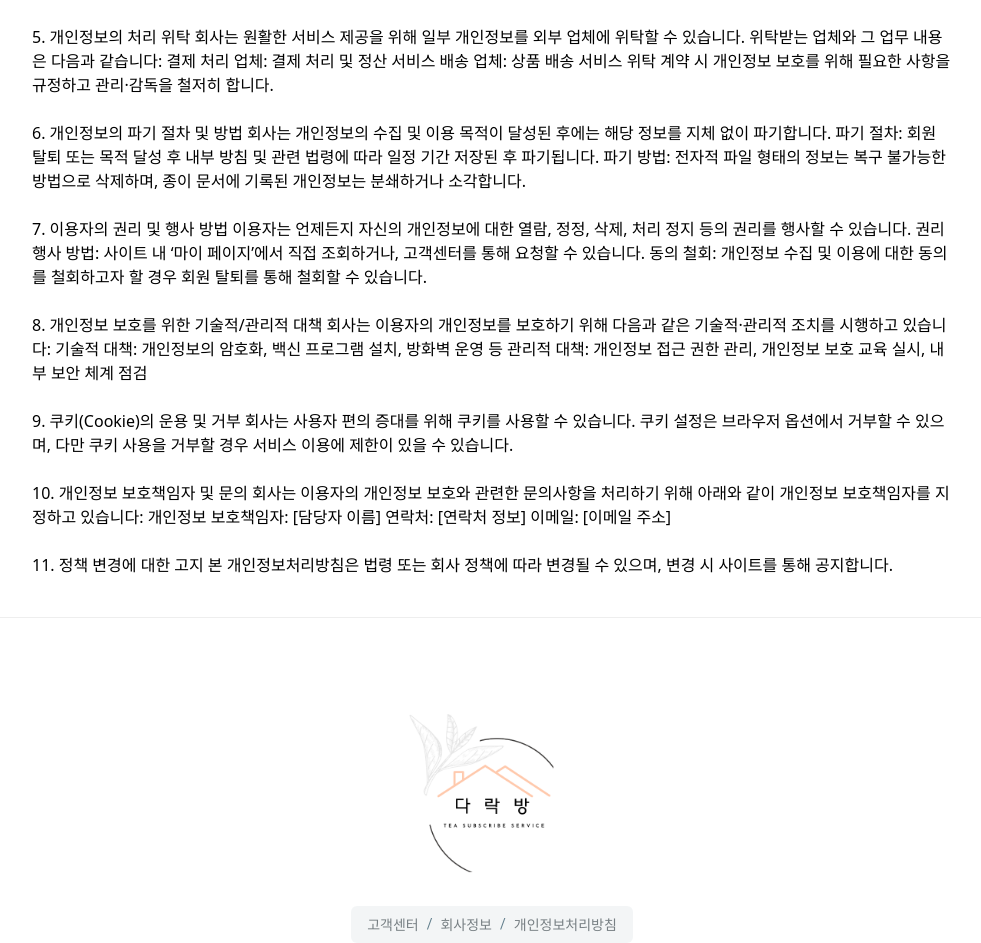
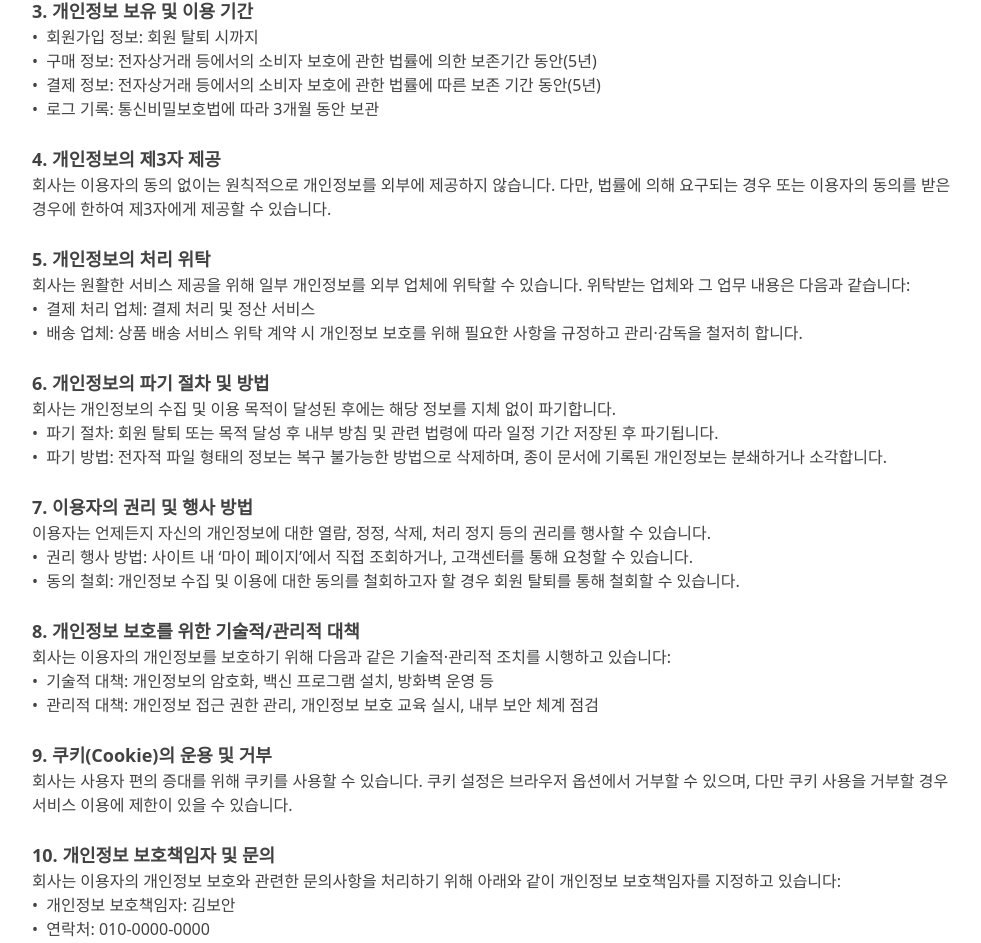
Before and after one commit to alsrnjs0630/darackbang-front-user, a React (Create React App) app: page /privacy in a window 1280 px wide. Shown: the part 814-1757 px from the top of the page, without its empty margins (148-1129 px from the left). Built offline with nearby package versions, Linux system fonts and the light colour scheme.

Commit message:
1.작성자: 이유민
2.작업내용:
- PrivacyComponent.js
- ProductInfoComponent.js
스타일 수정

3.작성일: 2024-10-13 23:59

```diff
--- a/src/components/mains/PrivacyComponent.js
+++ b/src/components/mains/PrivacyComponent.js
@@ -1,94 +1,143 @@
-import {useLocation} from "react-router-dom";
-import {useEffect} from "react";
+import { useLocation } from "react-router-dom";
+import { useEffect } from "react";
 
 const PrivacyComponent = () => {
-
     const location = useLocation();
 
+    const sectionTitleClass = "text-lg font-bold";
+    const sectionContentClass = "text-base";
+
     useEffect(() => {
-        window.scrollTo(0, 0); // 페이지가 로드될 때 맨 위로 스크롤
-    }, [location]); // location이 바뀔 때마다 실행
+        window.scrollTo(0, 0);  // 페이지가 로드될 때 맨 위로 스크롤
+    }, [location.pathname]);    // location.pathname이 바뀔 때만 실행
 
     return (
-        <div>
-            <h5 className="mb-10 font-bold">다락방(茶樂房) 개인정보처리방침</h5>
-            <div>
-                <div className="text-base">
+        <div className="w-[1000px]">
+            <h5 className="mb-10 font-bold text-indigo-600">다락방(茶樂房) 개인정보처리방침</h5>
+            <div className="text-gray-800">
+                <div className={sectionContentClass}>
                     다락방(茶樂房)(이하 "회사")는 회원의 개인정보를 매우 중요하게 여기며,
                     '개인정보 보호법' 및 관련 법령에 따라 개인정보를 보호하고 적절히 관리하고자 최선을 다하고 있습니다.
-                    본 개인정보처리방침은 회사가 운영하는 다락방 웹사이트(이하 "사이트")에서 제공되는 서비스를 이용하는 회원(이하 "이용자")의 개인정보 수집, 이용, 보관, 파기 등 처리와 관련된 내용을 설명합니다.
+                    본 개인정보처리방침은 회사가 운영하는 다락방 웹사이트(이하 "사이트")에서 제공되는 서비스를 이용하는 회원(이하 "이용자")의 개인정보 수집, 이용, 보관, 파기 등 처리와 관련된
+                    내용을 설명합니다.<br/><br/>
                 </div>
-                <br/>
-                <div className="text-base">
+                <div>
+                    <div className={sectionTitleClass}>
                         1. 수집하는 개인정보의 항목
+                    </div>
+                    <div className={sectionContentClass}>
                         회사는 서비스 제공을 위해 아래와 같은 개인정보를 수집합니다:<br/>
-
-                    필수 항목: 이름, 이메일, 비밀번호, 성별, 생년월일, 휴대전화번호, 구매 거래 내역, 적립금 내역
-                    선택 항목: 배송지 정보(주소, 수령인명, 연락처)
-                    자동 수집 항목: 서비스 이용 기록, 접속 로그, 쿠키, 접속 IP 정보, 결제 기록
-                    <br/><br/>
+                        •&nbsp;&nbsp;필수 항목: 이름, 이메일, 비밀번호, 성별, 생년월일, 휴대전화번호, 구매 거래 내역, 적립금 내역<br/>
+                        •&nbsp;&nbsp;선택 항목: 배송지 정보(주소, 수령인명, 연락처)<br/>
+                        •&nbsp;&nbsp;자동 수집 항목: 서비스 이용 기록, 접속 로그, 쿠키, 접속 IP 정보, 결제 기록<br/><br/>
+                    </div>
+                </div>
+                <div>
+                    <div className={sectionTitleClass}>
                         2. 개인정보 수집 및 이용 목적
-                    회사는 다음의 목적을 위해 개인정보를 수집하고 이용합니다:
-
-                    서비스 제공: 차 구독 서비스 및 기타 상품 제공
-                    본인 확인: 회원가입 및 서비스 이용을 위한 본인 확인, 가입 연령 확인
-                    회원 관리: 불량 회원의 부정 이용 방지, 고객 상담 및 민원 처리, 공지사항 전달
-                    마케팅: 이벤트, 프로모션 정보 제공(선택적)
-                    결제 처리: 구독 서비스 및 상품 구매에 대한 결제 처리
-                    통계 및 분석: 서비스 이용 패턴 분석을 통한 맞춤형 서비스 제공 및 품질 개선
-                    <br/><br/>
+                    </div>
+                    <div className={sectionContentClass}>
+                        회사는 다음의 목적을 위해 개인정보를 수집하고 이용합니다:<br/>
+                        •&nbsp;&nbsp;서비스 제공: 차 구독 서비스 및 기타 상품 제공<br/>
+                        •&nbsp;&nbsp;본인 확인: 회원가입 및 서비스 이용을 위한 본인 확인, 가입 연령 확인<br/>
+                        •&nbsp;&nbsp;회원 관리: 불량 회원의 부정 이용 방지, 고객 상담 및 민원 처리, 공지사항 전달<br/>
+                        •&nbsp;&nbsp;마케팅: 이벤트, 프로모션 정보 제공(선택적)<br/>
+                        •&nbsp;&nbsp;결제 처리: 구독 서비스 및 상품 구매에 대한 결제 처리<br/>
+                        •&nbsp;&nbsp;통계 및 분석: 서비스 이용 패턴 분석을 통한 맞춤형 서비스 제공 및 품질 개선<br/><br/>
+                    </div>
+                </div>
+                <div>
+                    <div className={sectionTitleClass}>
                         3. 개인정보 보유 및 이용 기간
-                    회원가입 정보: 회원 탈퇴 시까지
-                    구매 정보: 전자상거래 등에서의 소비자 보호에 관한 법률에 의한 보존기간 동안(5년)
-                    결제 정보: 전자상거래 등에서의 소비자 보호에 관한 법률에 따른 보존 기간 동안(5년)
-                    로그 기록: 통신비밀보호법에 따라 3개월 동안 보관
-                    <br/><br/>
+                    </div>
+                    <div className={sectionContentClass}>
+                        •&nbsp;&nbsp;회원가입 정보: 회원 탈퇴 시까지<br/>
+                        •&nbsp;&nbsp;구매 정보: 전자상거래 등에서의 소비자 보호에 관한 법률에 의한 보존기간 동안(5년)<br/>
+                        •&nbsp;&nbsp;결제 정보: 전자상거래 등에서의 소비자 보호에 관한 법률에 따른 보존 기간 동안(5년)<br/>
+                        •&nbsp;&nbsp;로그 기록: 통신비밀보호법에 따라 3개월 동안 보관<br/><br/>
+                    </div>
+                </div>
+                <div>
+                    <div className={sectionTitleClass}>
                         4. 개인정보의 제3자 제공
-                    회사는 이용자의 동의 없이는 원칙적으로 개인정보를 외부에 제공하지 않습니다. 다만, 법률에 의해 요구되는 경우 또는 이용자의 동의를 받은 경우에 한하여 제3자에게 제공할 수
-                    있습니다.
-                    <br/><br/>
+                    </div>
+                    <div className={sectionContentClass}>
+                        회사는 이용자의 동의 없이는 원칙적으로 개인정보를 외부에 제공하지 않습니다.
+                        다만, 법률에 의해 요구되는 경우 또는 이용자의 동의를 받은 경우에 한하여 제3자에게 제공할 수 있습니다.<br/><br/>
+                    </div>
+                </div>
+                <div>
+                    <div className={sectionTitleClass}>
                         5. 개인정보의 처리 위탁
-                    회사는 원활한 서비스 제공을 위해 일부 개인정보를 외부 업체에 위탁할 수 있습니다. 위탁받는 업체와 그 업무 내용은 다음과 같습니다:
-
-                    결제 처리 업체: 결제 처리 및 정산 서비스
-                    배송 업체: 상품 배송 서비스 위탁 계약 시 개인정보 보호를 위해 필요한 사항을 규정하고 관리·감독을 철저히 합니다.
-                    <br/><br/>
+                    </div>
+                    <div className={sectionContentClass}>
+                        회사는 원활한 서비스 제공을 위해 일부 개인정보를 외부 업체에 위탁할 수 있습니다.
+                        위탁받는 업체와 그 업무 내용은 다음과 같습니다:<br/>
+                        •&nbsp;&nbsp;결제 처리 업체: 결제 처리 및 정산 서비스<br/>
+                        •&nbsp;&nbsp;배송 업체: 상품 배송 서비스 위탁 계약 시 개인정보 보호를 위해 필요한 사항을 규정하고 관리·감독을 철저히 합니다.<br/><br/>
+                    </div>
+                </div>
+                <div>
+                    <div className={sectionTitleClass}>
                         6. 개인정보의 파기 절차 및 방법
-                    회사는 개인정보의 수집 및 이용 목적이 달성된 후에는 해당 정보를 지체 없이 파기합니다.
-
-                    파기 절차: 회원 탈퇴 또는 목적 달성 후 내부 방침 및 관련 법령에 따라 일정 기간 저장된 후 파기됩니다.
-                    파기 방법: 전자적 파일 형태의 정보는 복구 불가능한 방법으로 삭제하며, 종이 문서에 기록된 개인정보는 분쇄하거나 소각합니다.
-                    <br/><br/>
+                    </div>
+                    <div className={sectionContentClass}>
+                        회사는 개인정보의 수집 및 이용 목적이 달성된 후에는 해당 정보를 지체 없이 파기합니다.<br/>
+                        •&nbsp;&nbsp;파기 절차: 회원 탈퇴 또는 목적 달성 후 내부 방침 및 관련 법령에 따라 일정 기간 저장된 후 파기됩니다.<br/>
+                        •&nbsp;&nbsp;파기 방법: 전자적 파일 형태의 정보는 복구 불가능한 방법으로 삭제하며, 종이 문서에 기록된 개인정보는 분쇄하거나 소각합니다.<br/><br/>
+                    </div>
+                </div>
+                <div>
+                    <div className={sectionTitleClass}>
                         7. 이용자의 권리 및 행사 방법
-                    이용자는 언제든지 자신의 개인정보에 대한 열람, 정정, 삭제, 처리 정지 등의 권리를 행사할 수 있습니다.
-
-                    권리 행사 방법: 사이트 내 ‘마이 페이지’에서 직접 조회하거나, 고객센터를 통해 요청할 수 있습니다.
-                    동의 철회: 개인정보 수집 및 이용에 대한 동의를 철회하고자 할 경우 회원 탈퇴를 통해 철회할 수 있습니다.
-                    <br/><br/>
+                    </div>
+                    <div className={sectionContentClass}>
+                        이용자는 언제든지 자신의 개인정보에 대한 열람, 정정, 삭제, 처리 정지 등의 권리를 행사할 수 있습니다.<br/>
+                        •&nbsp;&nbsp;권리 행사 방법: 사이트 내 ‘마이 페이지’에서 직접 조회하거나, 고객센터를 통해 요청할 수 있습니다.<br/>
+                        •&nbsp;&nbsp;동의 철회: 개인정보 수집 및 이용에 대한 동의를 철회하고자 할 경우 회원 탈퇴를 통해 철회할 수 있습니다.<br/><br/>
+                    </div>
+                </div>
+                <div>
+                    <div className={sectionTitleClass}>
                         8. 개인정보 보호를 위한 기술적/관리적 대책
-                    회사는 이용자의 개인정보를 보호하기 위해 다음과 같은 기술적·관리적 조치를 시행하고 있습니다:
-
-                    기술적 대책: 개인정보의 암호화, 백신 프로그램 설치, 방화벽 운영 등
-                    관리적 대책: 개인정보 접근 권한 관리, 개인정보 보호 교육 실시, 내부 보안 체계 점검
-                    <br/><br/>
+                    </div>
+                    <div className={sectionContentClass}>
+                        회사는 이용자의 개인정보를 보호하기 위해 다음과 같은 기술적·관리적 조치를 시행하고 있습니다:<br/>
+                        •&nbsp;&nbsp;기술적 대책: 개인정보의 암호화, 백신 프로그램 설치, 방화벽 운영 등<br/>
+                        •&nbsp;&nbsp;관리적 대책: 개인정보 접근 권한 관리, 개인정보 보호 교육 실시, 내부 보안 체계 점검<br/><br/>
+                    </div>
+                </div>
+                <div>
+                    <div className={sectionTitleClass}>
                         9. 쿠키(Cookie)의 운용 및 거부
-                    회사는 사용자 편의 증대를 위해 쿠키를 사용할 수 있습니다. 쿠키 설정은 브라우저 옵션에서 거부할 수 있으며, 다만 쿠키 사용을 거부할 경우 서비스 이용에 제한이 있을 수
-                    있습니다.
-                    <br/><br/>
+                    </div>
+                    <div className={sectionContentClass}>
+                        회사는 사용자 편의 증대를 위해 쿠키를 사용할 수 있습니다.
+                        쿠키 설정은 브라우저 옵션에서 거부할 수 있으며, 다만 쿠키 사용을 거부할 경우 서비스 이용에 제한이 있을 수 있습니다.<br/><br/>
+                    </div>
+                </div>
+                <div>
+                    <div className={sectionTitleClass}>
                         10. 개인정보 보호책임자 및 문의
-                    회사는 이용자의 개인정보 보호와 관련한 문의사항을 처리하기 위해 아래와 같이 개인정보 보호책임자를 지정하고 있습니다:
-
-                    개인정보 보호책임자: [담당자 이름]
-                    연락처: [연락처 정보]
-                    이메일: [이메일 주소]
-                    <br/><br/>
+                    </div>
+                    <div className={sectionContentClass}>
+                        회사는 이용자의 개인정보 보호와 관련한 문의사항을 처리하기 위해 아래와 같이 개인정보 보호책임자를 지정하고 있습니다:<br/>
+                        •&nbsp;&nbsp;개인정보 보호책임자: 김보안<br/>
+                        •&nbsp;&nbsp;연락처: 010-0000-0000<br/>
+                        •&nbsp;&nbsp;이메일: support@darackbang.com<br/><br/>
+                    </div>
+                </div>
+                <div>
+                    <div className={sectionTitleClass}>
                         11. 정책 변경에 대한 고지
+                    </div>
+                    <div className={sectionContentClass}>
                         본 개인정보처리방침은 법령 또는 회사 정책에 따라 변경될 수 있으며, 변경 시 사이트를 통해 공지합니다.
                     </div>
                 </div>
             </div>
-    )
-
-}
+        </div>
+    );
+};
 
 export default PrivacyComponent;
```
Also changed, not shown: src/components/product/ProductInfoComponent.js (+6 -4 lines). Lines whose indentation alone changed are shown as unchanged.
